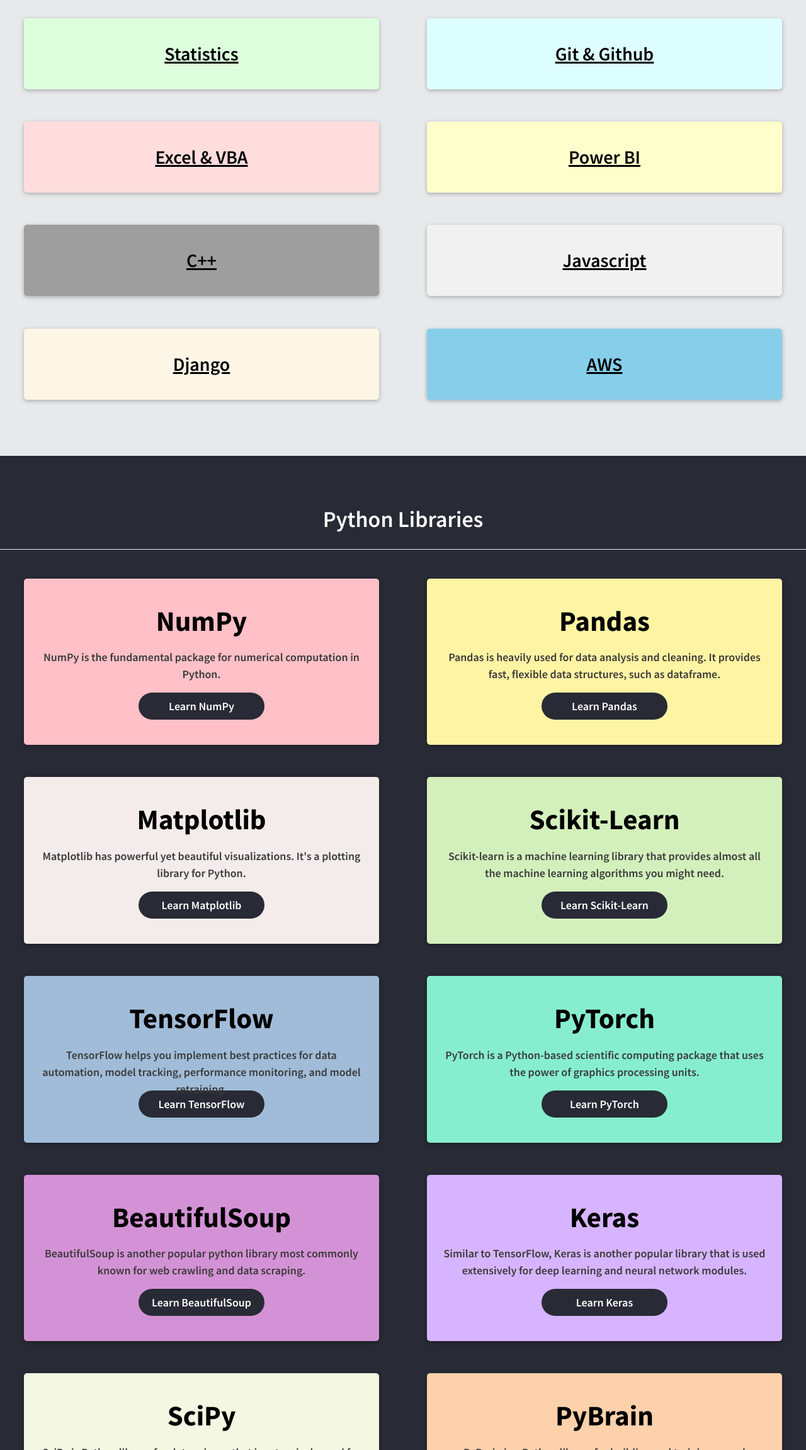
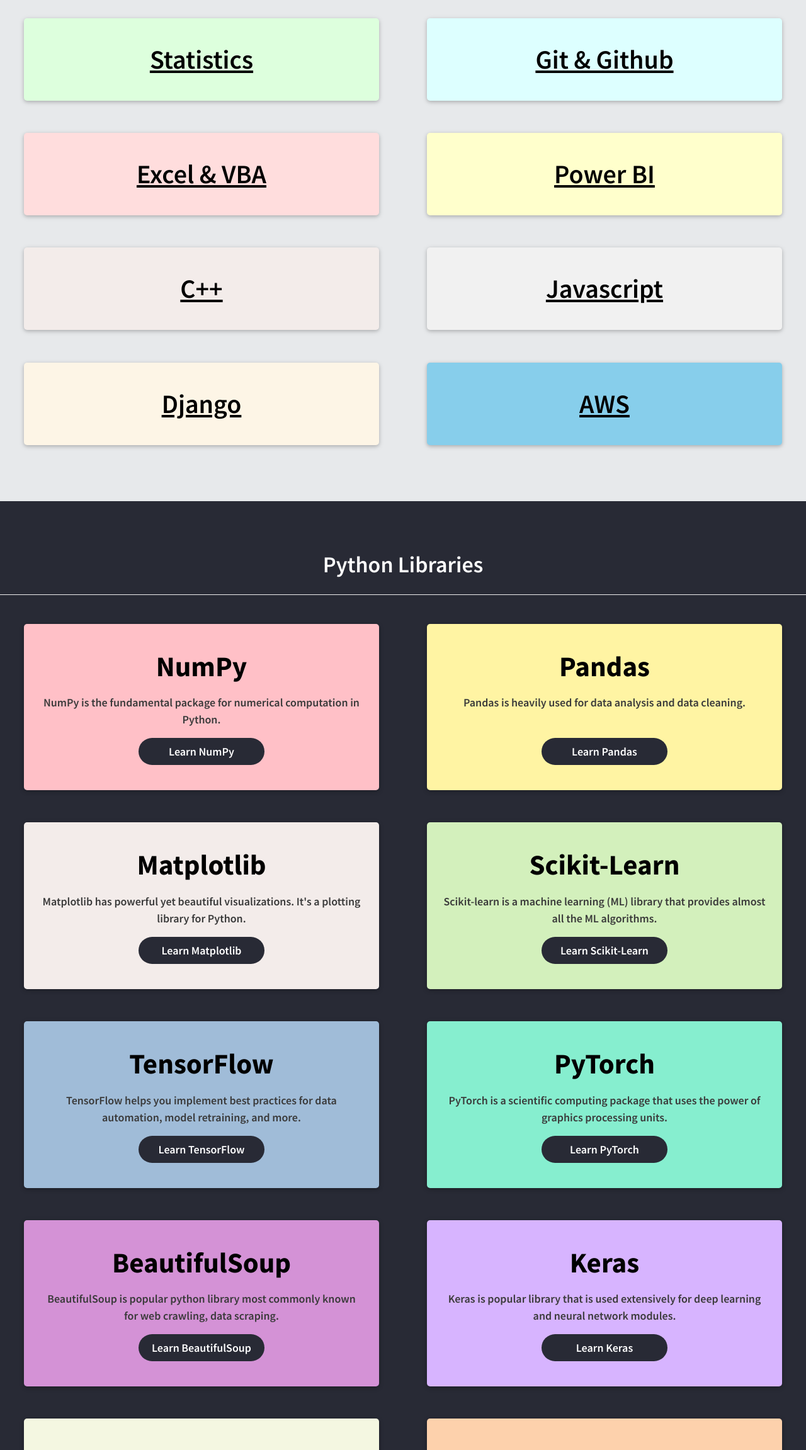
Before and after one commit to AiPrabhat/coding_tutorials, a plain HTML site: page index.html in a window 1280 px wide. Shown: the part 2080-4383 px from the top of the page at 63% size. Drawn offline with Linux system fonts and the light colour scheme.

Commit message:
Initial Commit

```diff
--- a/index.html
+++ b/index.html
@@ -167,15 +167,15 @@
             <div class="w3-col l6 s12 w3-center" style="padding:2% 3%;height:auto;">
                 <a href="#" title="Statistics Tutorial">
                     <div class="w3-card-2 w3-round w3-pale-green" style="padding:24px;">
-                        <h2 style="font-size:30px;font-weight:500">Statistics</h2>
+                        <h2 style="font-size:42px;font-weight:500">Statistics</h2>
                     </div>
                 </a>
             </div>
 
             <div class="w3-col l6 s12 w3-center" style="padding:2% 3%;height:auto;">
                 <a href="#" title="Git & Github Tutorial">
-                    <div class="w3-card-2 w3-round w3-pale-blue" style="padding:24px">
-                        <h2 style="font-size:30px;font-weight:500">Git & Github</h2>
+                    <div class="w3-card-2 w3-round w3-pale-blue hover-pale-green" style="padding:24px">
+                        <h2 style="font-size:42px;font-weight:500">Git & Github</h2>
                     </div>
                 </a>
             </div>
@@ -183,7 +183,7 @@
             <div class="w3-col l6 s12 w3-center" style="padding:2% 3%;height:auto;">
                 <a href="#" title="Excel & VBA Tutorial">
                     <div class="w3-card-2 w3-round w3-pale-red" style="padding:24px">
-                        <h2 style="font-size:30px;font-weight:500">Excel & VBA</h2>
+                        <h2 style="font-size:42px;font-weight:500">Excel & VBA</h2>
                     </div>
                 </a>
             </div>
@@ -191,15 +191,15 @@
             <div class="w3-col l6 s12 w3-center" style="padding:2% 3%;height:auto;">
                 <a href="#" title="Power BI Tutorial">
                     <div class="w3-card-2 w3-round w3-pale-yellow" style="padding:24px">
-                        <h2 style="font-size:30px;font-weight:500">Power BI</h2>
+                        <h2 style="font-size:42px;font-weight:500">Power BI</h2>
                     </div>
                 </a>
             </div>
 
             <div class="w3-col l6 s12 w3-center" style="padding:2% 3%;height:auto;">
                 <a href="#" title="C++ Tutorial">
-                    <div class="w3-card-2 w3-round w3-grey" style="padding:24px;">
-                        <h2 style="font-size:30px;font-weight:500">C++</h2>
+                    <div class="w3-card-2 w3-round ws-light-pink" style="padding:24px;">
+                        <h2 style="font-size:42px;font-weight:500">C++</h2>
                     </div>
                 </a>
             </div>
@@ -207,7 +207,7 @@
             <div class="w3-col l6 s12 w3-center" style="padding:2% 3%;height:auto;">
                 <a href="#" title="Javascript Tutorial">
                     <div class="w3-card-2 w3-round w3-light-grey" style="padding:24px">
-                        <h2 style="font-size:30px;font-weight:500">Javascript</h2>
+                        <h2 style="font-size:42px;font-weight:500">Javascript</h2>
                     </div>
                 </a>
             </div>
@@ -215,7 +215,7 @@
             <div class="w3-col l6 s12 w3-center" style="padding:2% 3%;height:auto;">
                 <a href="#" title="Excel & VBA Tutorial">
                     <div class="w3-card-2 w3-round w3-sand" style="padding:24px">
-                        <h2 style="font-size:30px;font-weight:500">Django</h2>
+                        <h2 style="font-size:42px;font-weight:500">Django</h2>
                     </div>
                 </a>
             </div>
@@ -223,7 +223,7 @@
             <div class="w3-col l6 s12 w3-center" style="padding:2% 3%;height:auto;">
                 <a href="#" title="Power BI Tutorial">
                     <div class="w3-card-2 w3-round w3-light-blue" style="padding:24px">
-                        <h2 style="font-size:30px;font-weight:500">AWS</h2>
+                        <h2 style="font-size:42px;font-weight:500">AWS</h2>
                     </div>
                 </a>
             </div>
@@ -253,8 +253,8 @@
                     <div class="w3-card-2 w3-round" style="background-color: #FFF4A3;color:black;padding:24px">
                         <h2 style="font-size:45px;font-weight:700">Pandas</h2>
                         <div style="height:70px;">
-                            <h5 class="w3-text-dark-grey">Pandas is heavily used for data analysis and cleaning. It
-                                provides fast, flexible data structures, such as dataframe.</h5>
+                            <h5 class="w3-text-dark-grey">Pandas is heavily used for data analysis and data cleaning.
+                            </h5>
                         </div>
                         <a href="#" class="w3-button tut-button black-color w3-margin-bottom">Learn
                             Pandas</a>
@@ -277,8 +277,8 @@
                     <div class="w3-card-2 w3-round" style="color:black;background-color:#d3f0bc;padding:24px">
                         <h2 style="font-size:45px;font-weight:700">Scikit-Learn</h2>
                         <div style="height:70px;">
-                            <h5 class="w3-text-dark-grey">Scikit-learn is a machine learning library that provides
-                                almost all the machine learning algorithms you might need.</h5>
+                            <h5 class="w3-text-dark-grey">Scikit-learn is a machine learning (ML) library that provides
+                                almost all the ML algorithms.</h5>
                         </div>
                         <a href="#" class="w3-button tut-button black-color w3-margin-bottom">Learn Scikit-Learn</a>
                     </div>
@@ -289,7 +289,7 @@
                         <h2 style="font-size:45px;font-weight:700">TensorFlow</h2>
                         <div style="height:70px;">
                             <h5 class="w3-text-dark-grey">TensorFlow helps you implement best practices for data
-                                automation, model tracking, performance monitoring, and model retraining.</h5>
+                                automation, model retraining, and more.</h5>
                         </div>
                         <a href="#" class="w3-button tut-button black-color w3-margin-bottom">Learn TensorFlow</a>
                     </div>
@@ -299,7 +299,7 @@
                     <div class="w3-card-2 w3-round" style="color:black;background-color:#86eecf;padding:24px">
                         <h2 style="font-size:45px;font-weight:700">PyTorch</h2>
                         <div style="height:70px;">
-                            <h5 class="w3-text-dark-grey">PyTorch is a Python-based scientific computing package that
+                            <h5 class="w3-text-dark-grey">PyTorch is a scientific computing package that
                                 uses the power of graphics processing units.</h5>
                         </div>
                         <a href="#" class="w3-button tut-button black-color w3-margin-bottom">Learn PyTorch</a>
@@ -310,8 +310,8 @@
                     <div class="w3-card-2 w3-round" style="color:black;background-color:#d492d6;padding:24px;">
                         <h2 style="font-size:45px;font-weight:700">BeautifulSoup</h2>
                         <div style="height:70px;">
-                            <h5 class="w3-text-dark-grey">BeautifulSoup is another popular python library most commonly
-                                known for web crawling and data scraping.</h5>
+                            <h5 class="w3-text-dark-grey">BeautifulSoup is popular python library most commonly
+                                known for web crawling, data scraping.</h5>
                         </div>
                         <a href="#" class="w3-button tut-button black-color w3-margin-bottom">Learn BeautifulSoup</a>
                     </div>
@@ -321,8 +321,8 @@
                     <div class="w3-card-2 w3-round" style="color:black;background-color:#d7b4ff;padding:24px">
                         <h2 style="font-size:45px;font-weight:700">Keras</h2>
                         <div style="height:70px;">
-                            <h5 class="w3-text-dark-grey">Similar to TensorFlow, Keras is another popular library that
-                                is used extensively for deep learning and neural network modules.</h5>
+                            <h5 class="w3-text-dark-grey">Keras is popular library that is used extensively for deep
+                                learning and neural network modules.</h5>
                         </div>
                         <a href="#" class="w3-button tut-button black-color w3-margin-bottom">Learn Keras</a>
                     </div>
```
